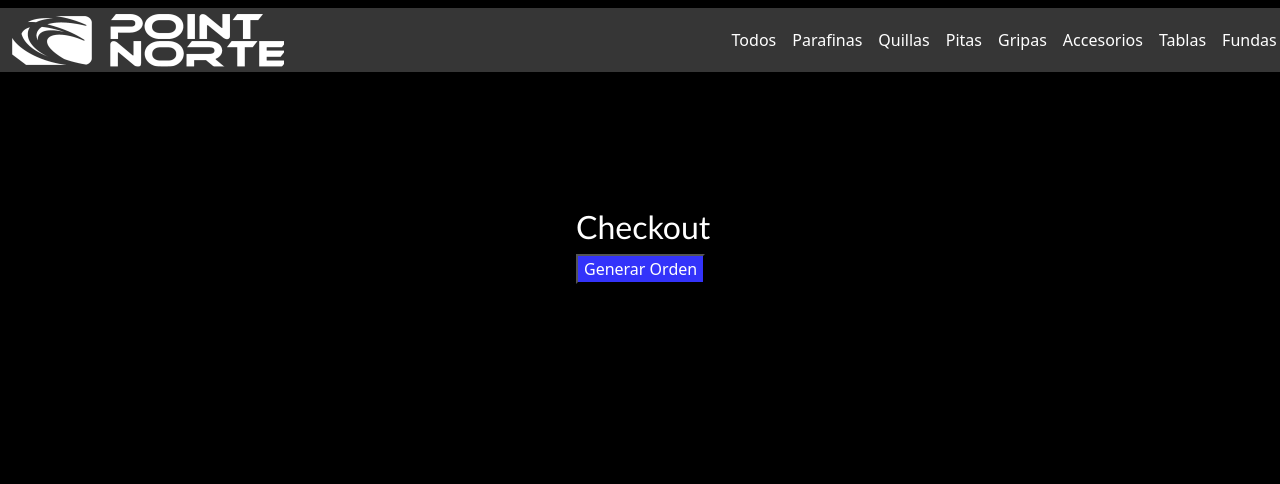
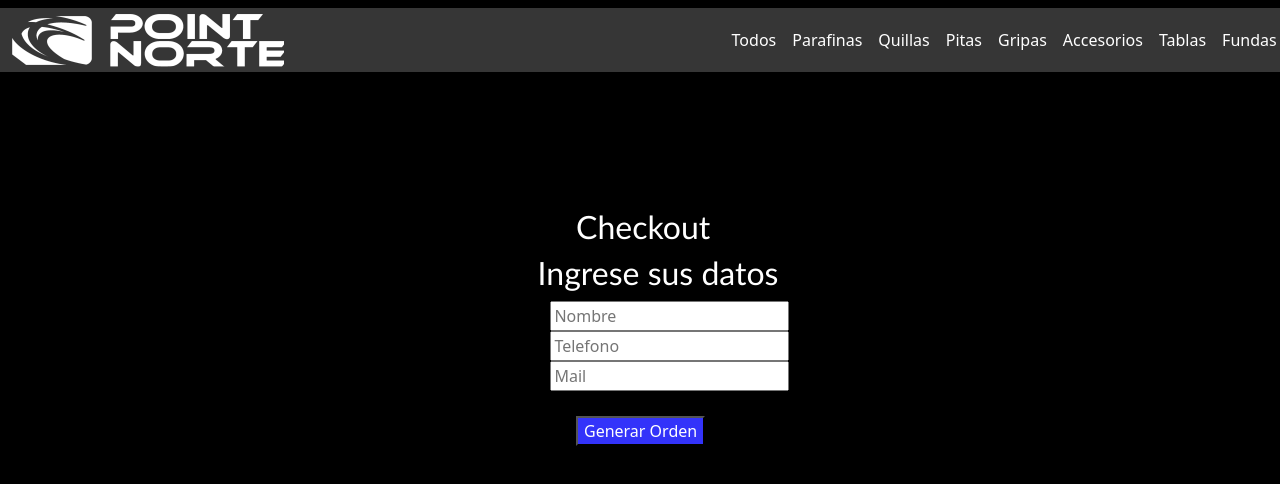
Before and after one commit to LuCtld/-React34860, a React (Create React App) app: page /checkout in a window 1280 px wide. Shown: the top 484 px of the page. Built offline with nearby package versions, Linux system fonts and the light colour scheme.

Commit message:
correccion y form

```diff
--- a/src/components/Checkout/Checkout.css
+++ b/src/components/Checkout/Checkout.css
@@ -12,3 +12,16 @@
     margin-left: 45%;
     margin-bottom: 100%;
 }
+
+.titulo-checkout-dos{
+    color: white !important;
+    font-family: 'Gill Sans', 'Gill Sans MT', Calibri, 'Trebuchet MS', sans-serif;
+    font-size: xx-large;
+    margin-left: 42%;
+    margin-top: 0%;
+}
+
+.formulario{
+    margin-left: 43%;
+    margin-bottom: 2%;
+}
--- a/src/components/Checkout/Checkout.js
+++ b/src/components/Checkout/Checkout.js
@@ -1,5 +1,5 @@
 import {collection, query, where, documentId, getDocs, writeBatch, addDoc} from "firebase/firestore"
-import { useContext } from "react";
+import { useContext, useState } from "react";
 import { CartContext } from "../Context/CartContext";
 import { db } from "../../services/firebase/firebaseConfig"
 import "./Checkout.css"
@@ -7,67 +7,50 @@ import "./Checkout.css"
 const Checkout = () => {
 
     const {cart, total} = useContext(CartContext)
+    const [name, setName] = useState("")
+    const [phone,setPhone] = useState("")
+    const [email, setEmail] = useState("")
+
 
     const createOrder = async () => {
         const objOrder = {
-            buyer:{
-                name: "Lucia",
-                phone: "12345678910",
-                email: "Contact@lucia.com"
-            },
-
-            items: cart,
-            total
+        name: name,
+        phone: phone,
+        email: email,
+        items: cart,
+        total
+        }
+        const col = collection(db,"Orders")
+        const order = await addDoc(col,objOrder)
+        console.log("El ID es:",order.id)
         }
 
-        const batch =writeBatch(db)
 
-        const ids = cart.map(prod => prod.id)
-        console.log(ids)
-
-        const productRef = query(collection(db, "products"), where (documentId()), "in", ids)
-
-        const productsAddedToCartFirestone = await getDocs(productRef)
-
-        const {docs} = productsAddedToCartFirestone
-
-        const outOfStock = []
-
-        docs.forEach(doc => {
-            const dataDocs = doc.data()
-            const stockDb = dataDocs.stock
-
-            const productAddedToCart = cart.find (prod => prod.id === doc.id)
-            const prodQuantity = productAddedToCart.prodQuantity
-
-            if(stockDb >= prodQuantity){
-                batch.update(doc.ref, { stock: stockDb - prodQuantity})
-            } else {
-            }
-            outOfStock.push({ id: doc.id, ...dataDocs})
-        })
-
-
-        if(outOfStock.length === 0){
-            await batch.commit()
-
-            const orderRef = collection (db, "orders")
-
-            const orderAdded =await addDoc (orderRef, objOrder)
-
-            const {id} = orderAdded
-            console.log (id)
-
-        } else {
-            console.error ("Hay prodctos sin stock")
-        }
-
-    }
 
     return (
         <div>
             <h2 className="titulo-checkout">Checkout</h2>
-            <button className="boton-checkout"onClick={createOrder}>Generar Orden</button>
+
+            <div>
+            <h2 className="titulo-checkout-dos">Ingrese sus datos</h2>
+            </div>
+
+            <form className="formulario">
+            <div>
+                <input type="text" value={name} placeholder="Nombre"  onChange={(event)=> setName(event.target.value)}/>
+            </div>
+
+            <div>
+                <input type="text" value={phone} placeholder="Telefono"  onChange={(event)=> setPhone(event.target.value)}/>
+            </div>
+
+            <div>
+                <input type="text" value={email} placeholder="Mail"  onChange={(event)=> setEmail(event.target.value)}/>
+            </div>
+
+            </form>
+
+            <button className="boton-checkout"onClick={createOrder} >Generar Orden</button>
 
         </div>
     )
```
Also changed, not shown: src/components/FormContext/FormContext.js (added).
